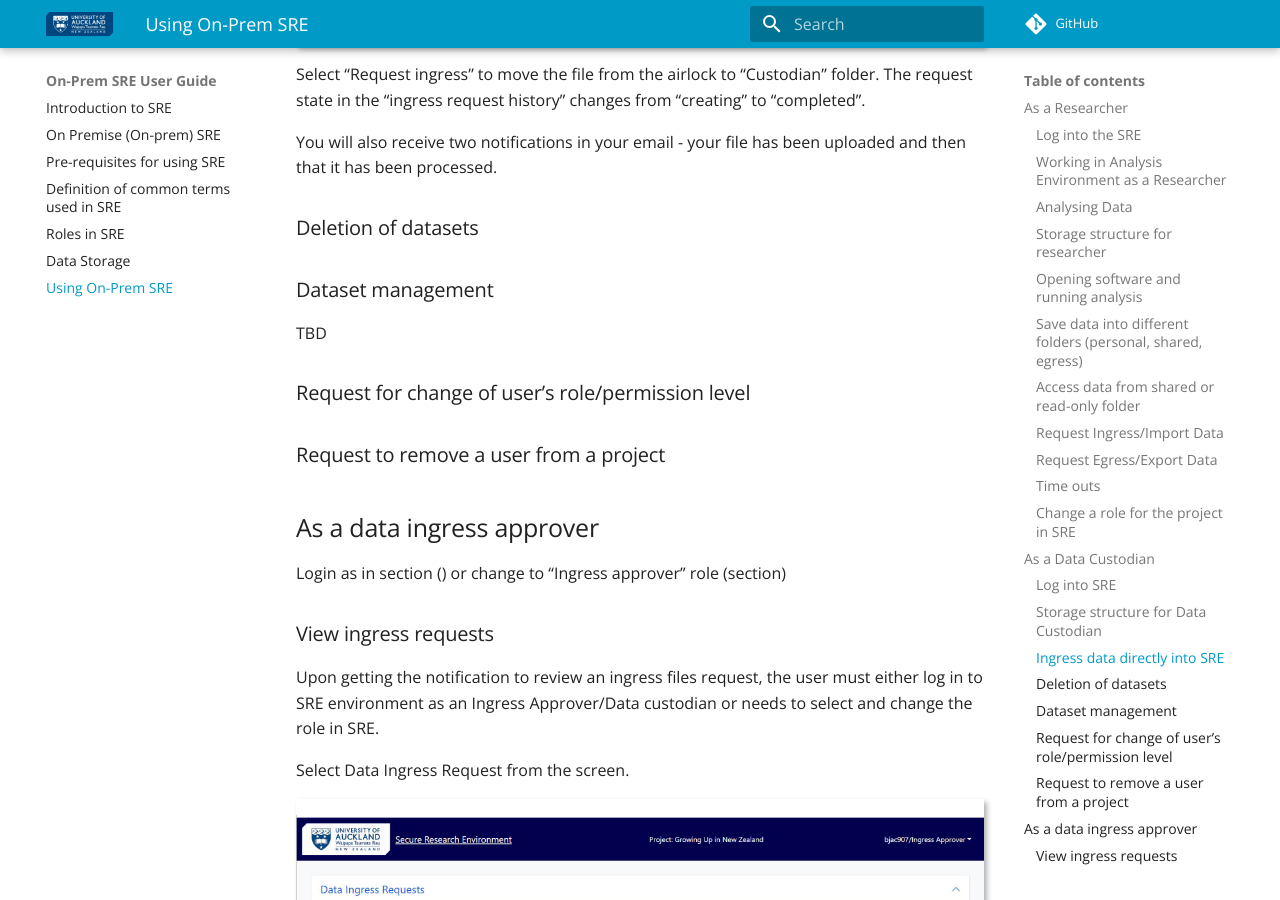
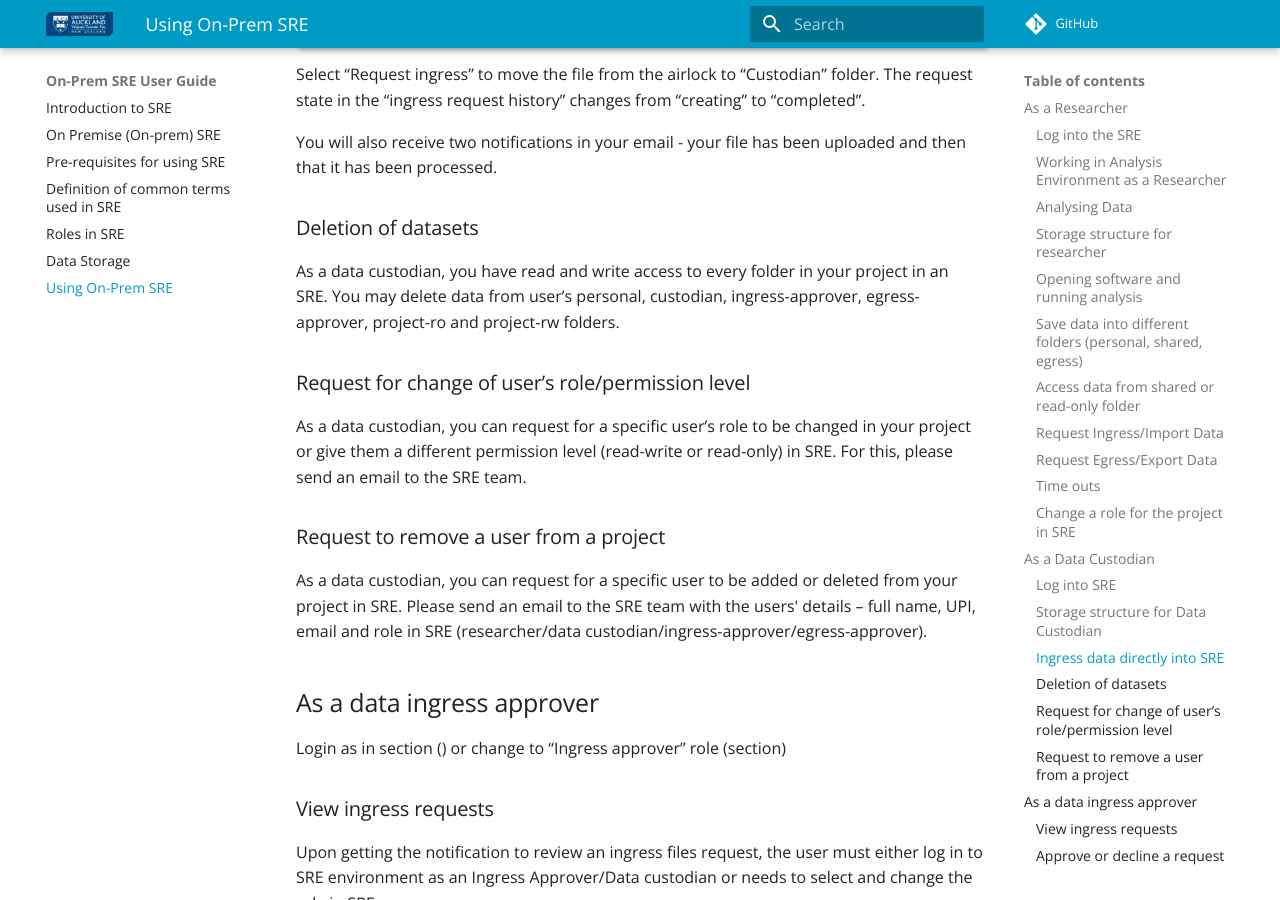
Before and after one commit to UoA-eResearch/On-Prem-SRE-UserGuide, an MkDocs documentation site: the page built from docs/Using_On-prem_SRE.md, in a window 1280 px wide and 900 px high, scrolled down 14784 px. Built offline with MkDocs 1.6.1 and Material for MkDocs 9.7.7, drawn with Linux system fonts in a browser that asks for light colours; comment, search, counter and statistics services are not loaded.

Commit message:
update using on-prem SRE

```diff
--- a/docs/Using_On-prem_SRE.md
+++ b/docs/Using_On-prem_SRE.md
@@ -251,13 +251,16 @@
 
 ###Deletion of datasets
 
-###Dataset management
+As a data custodian, you have read and write access to every folder in your project in an SRE. You may delete data from user’s personal, custodian, ingress-approver, egress-approver, project-ro and project-rw folders.
 
-TBD
 
 ###Request for change of user’s role/permission level
 
+As a data custodian, you can request for a specific user’s role to be changed in your project or give them a different permission level (read-write or read-only) in SRE. For this, please send an email to the SRE team.
+
 ###Request to remove a user from a project
+
+As a data custodian, you can request for a specific user to be added or deleted from your project in SRE. Please send an email to the SRE team with the users' details – full name, UPI, email and role in SRE (researcher/data custodian/ingress-approver/egress-approver).
 
 ##As a data ingress approver
 
```
